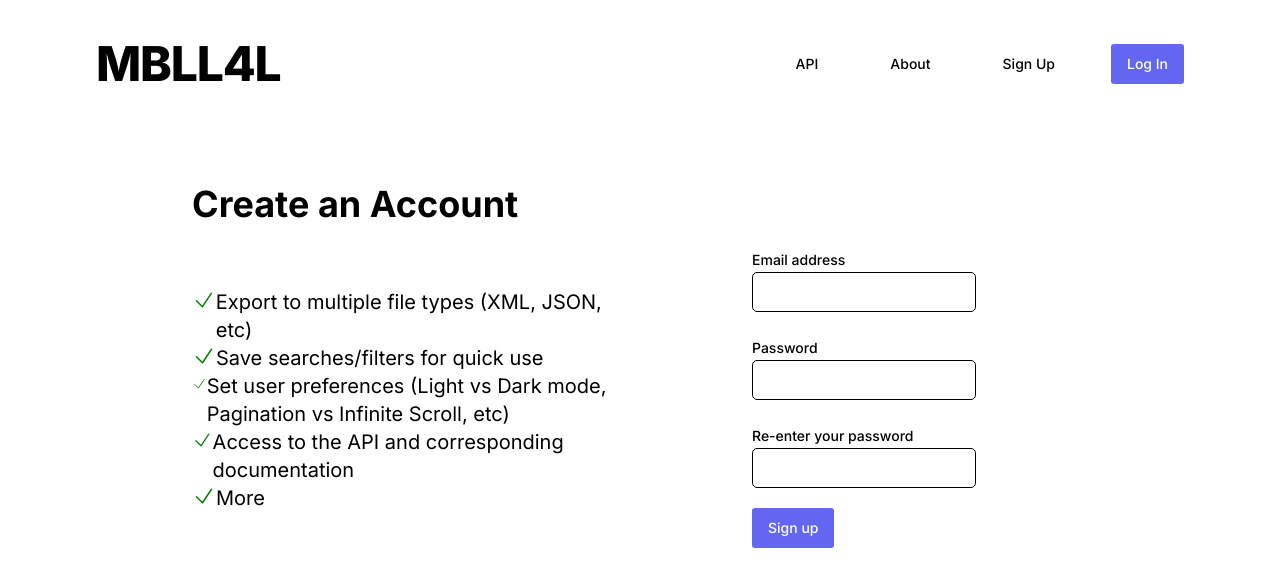
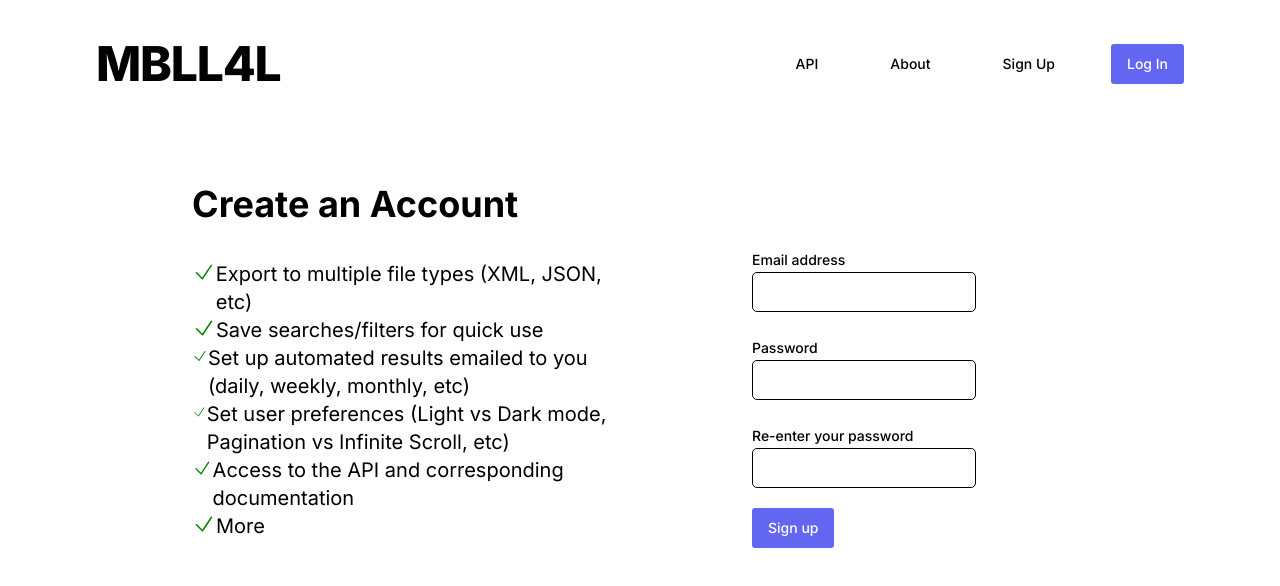
Before and after one commit to DavidLekei/MBLL4L, a Next.js app: page /signup in a window 1280 px wide. Shown: the top 586 px of the page. Built offline with nearby package versions, Linux system fonts and the light colour scheme.

Commit message:
added one more benefit

```diff
--- a/src/components/ui/benefits.tsx
+++ b/src/components/ui/benefits.tsx
@@ -22,6 +22,12 @@ export default function Benefits(props: any){
             <svg xmlns="http://www.w3.org/2000/svg" fill="none" viewBox="0 0 24 24" stroke-width="1.5" stroke="green" className="w-6 h-6">
                 <path stroke-linecap="round" stroke-linejoin="round" d="m4.5 12.75 6 6 9-13.5" />
             </svg>
+            <p>Set up automated results emailed to you (daily, weekly, monthly, etc)</p>
+            </div>
+            <div className="flex flex-row">
+            <svg xmlns="http://www.w3.org/2000/svg" fill="none" viewBox="0 0 24 24" stroke-width="1.5" stroke="green" className="w-6 h-6">
+                <path stroke-linecap="round" stroke-linejoin="round" d="m4.5 12.75 6 6 9-13.5" />
+            </svg>
             <p>Set user preferences (Light vs Dark mode, Pagination vs Infinite Scroll, etc)</p>
             </div>
             <div className="flex flex-row">
```
